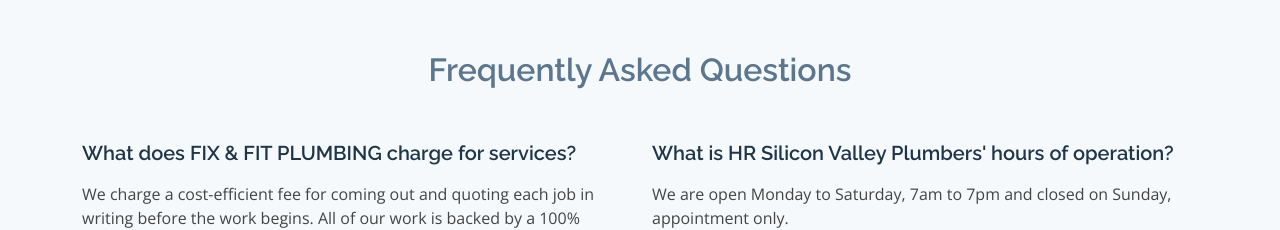
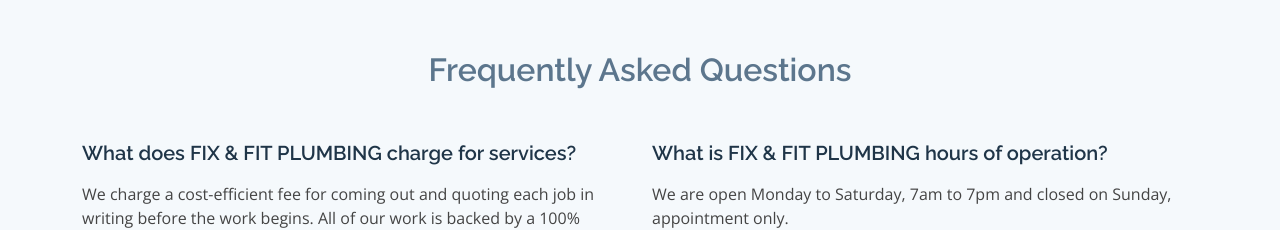
Before and after one commit to nancyaranda103/FIX-FIT-PLUMBING, a plain HTML site: page index.html in a window 1280 px wide. Shown: the part 5240-5470 px from the top of the page. Drawn offline with nearby package versions, Linux system fonts and the light colour scheme.

Commit message:
Add files via upload

```diff
--- a/index.html
+++ b/index.html
@@ -597,7 +597,7 @@
           </div>
 
           <div class="col-lg-6 faq-item" data-aos="fade-up" data-aos-delay="100">
-            <h4>What is HR Silicon Valley Plumbers' hours of operation?</h4>
+            <h4>What is FIX & FIT PLUMBING hours of operation?</h4>
             <p>
               We are open Monday to Saturday, 7am to 7pm and closed on Sunday, appointment only.
             </p>
```
